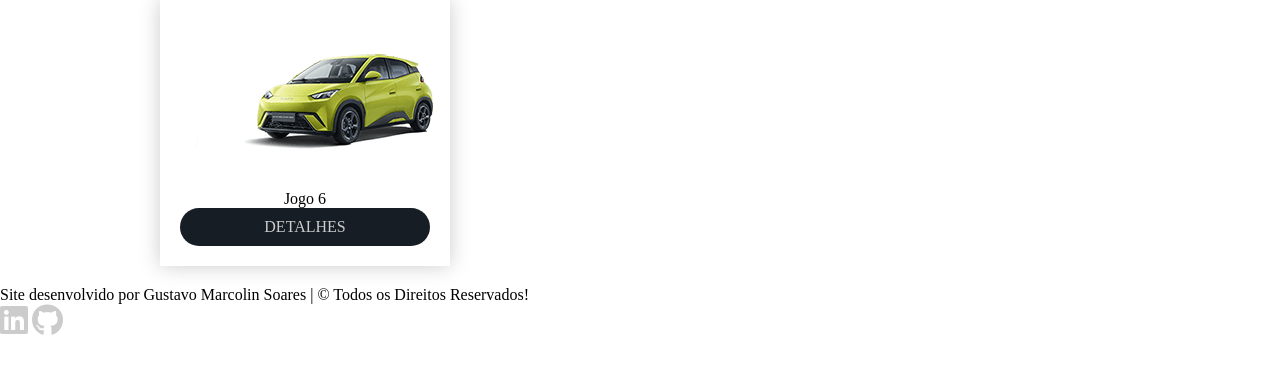
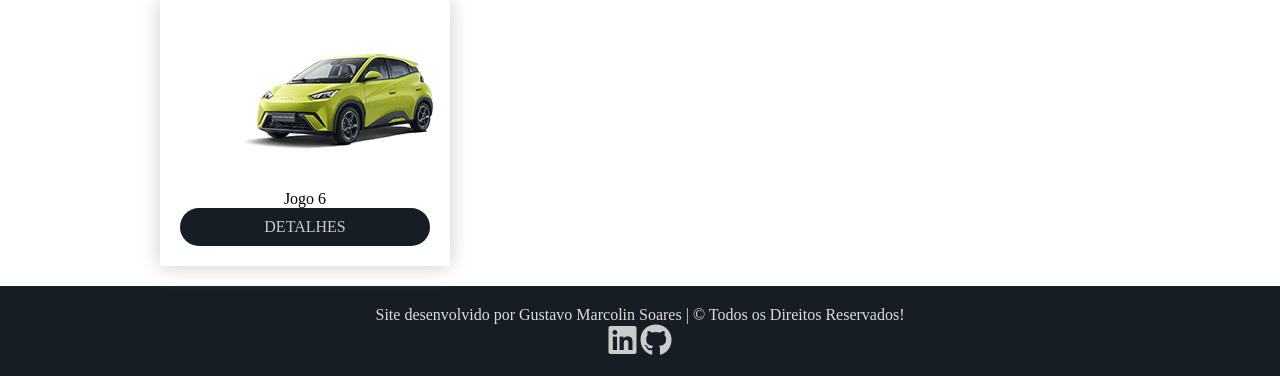
Before and after one commit to Gust4av0/Projeto-Final-M-dulo2, a PHP site: page / in a window 1280 px wide. Shown: the part 784-1160 px from the top of the page. Before the commit the page ends 1119 px from the top, so only its background shows below. Run offline with PHP 8.4, Linux system fonts and the light colour scheme.

Commit message:
Mexendo no rodape

```diff
--- a/site/css/style.css
+++ b/site/css/style.css
@@ -99,4 +99,11 @@ a .btn {
   color: #171D25;
 }
 
+.footer {
+  background-color: #171D25;
+  text-align: center;
+  color: #DCDEDF;
+  padding: 20px;
+}
+
 /*# sourceMappingURL=style.css.map */
--- a/site/css/style.scss
+++ b/site/css/style.scss
@@ -116,3 +116,9 @@ a {
         }
     }
 }
+.footer {
+    background-color: $primaria;
+    text-align: center;
+    color: $corFonte;
+    padding: 20px;
+}
```
Also changed, not shown: 1 other file.
